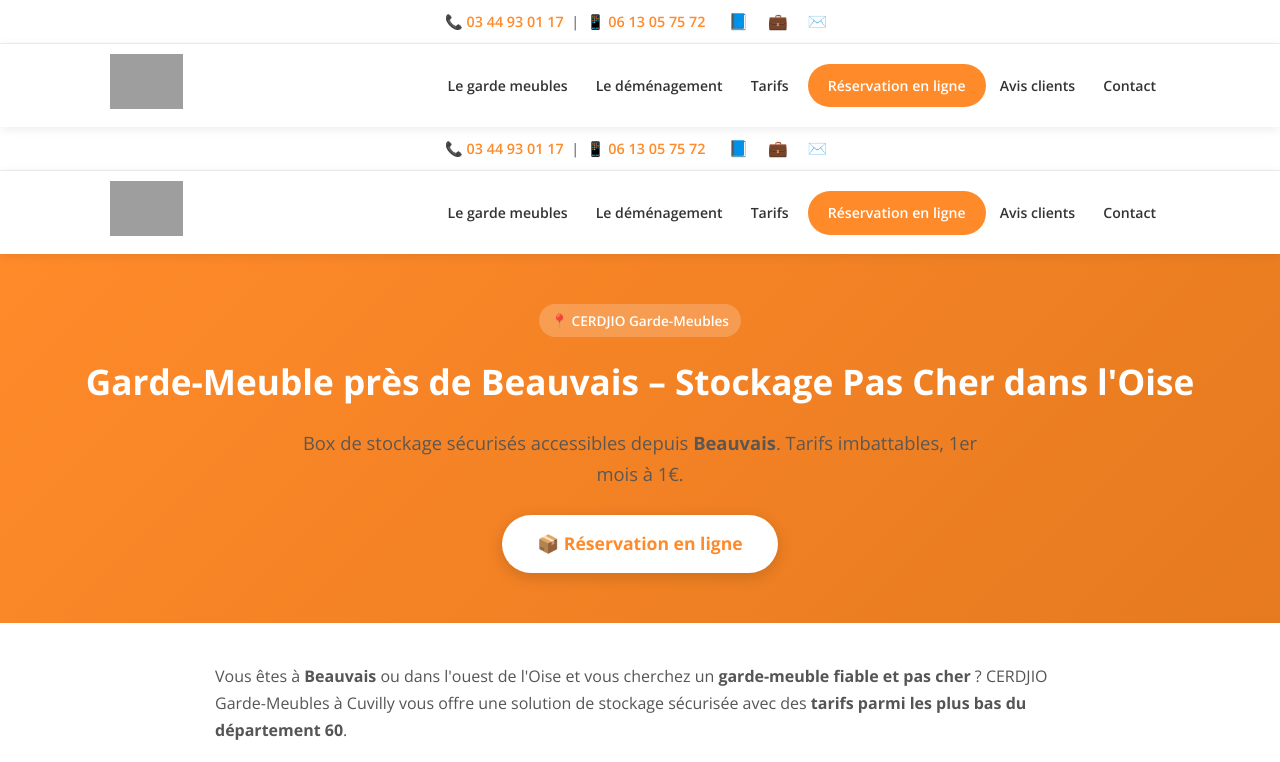
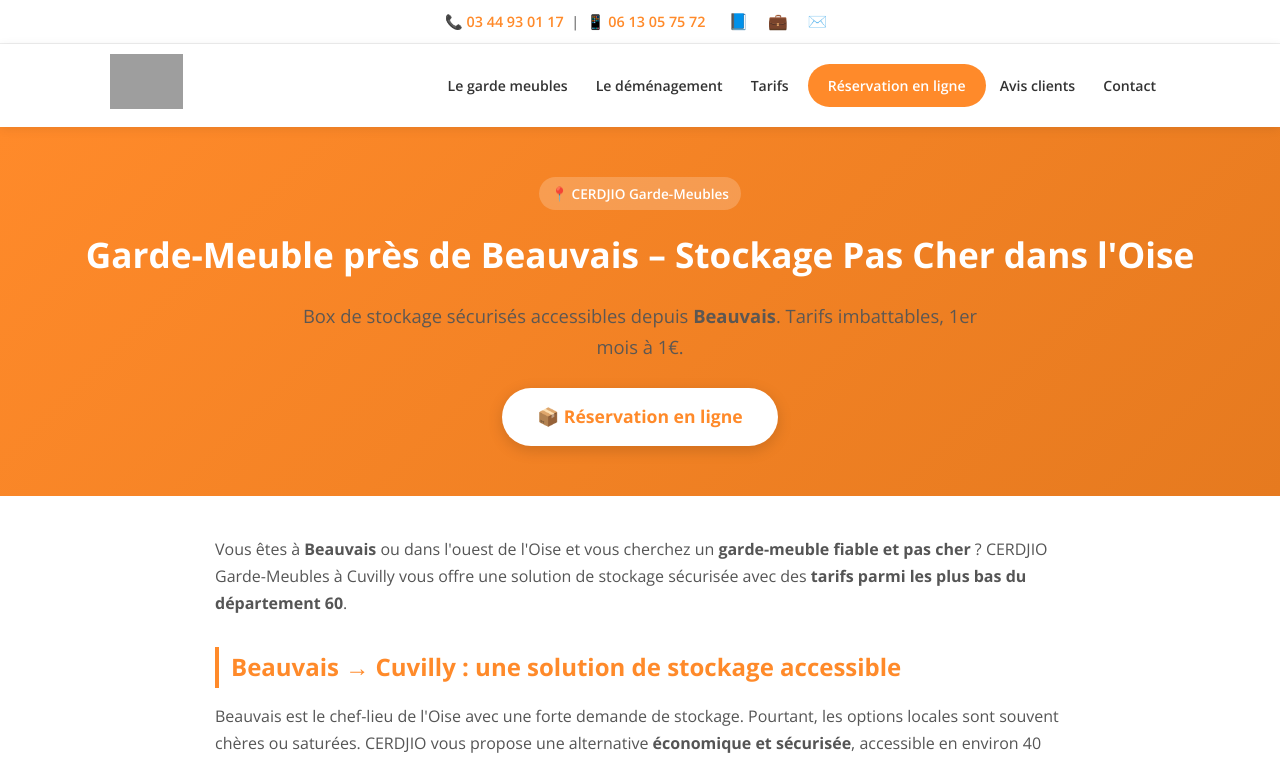
Before and after one commit to massziri/cerdjio-seo-pages, a plain HTML site: page pages/garde-meuble-beauvais.html in a window 1280 px wide. Shown: the top 762 px of the page. Drawn offline with nearby package versions, Linux system fonts and the light colour scheme; grey boxes are pictures that could not be loaded.

Commit message:
🔧 Fix: Remove duplicate header/topbar, add Maps embed – garde-meuble-beauvais.html

```diff
--- a/pages/garde-meuble-beauvais.html
+++ b/pages/garde-meuble-beauvais.html
@@ -332,37 +332,6 @@
   </header>
 
 
-  <!-- Top Bar -->
-  <div class="site-top-bar">
-    📞 <a href="tel:+33344930117">03 44 93 01 17</a> &nbsp;|&nbsp;
-    📱 <a href="tel:+33613057572">06 13 05 75 72</a>
-    &nbsp;&nbsp;
-    <span class="social-links">
-      <a href="https://fr-fr.facebook.com/cerdjio.demenagement/" target="_blank" rel="noopener" title="Facebook">📘</a>
-      <a href="https://www.linkedin.com/in/cerdjio-d%C3%A9m%C3%A9nagement-garde-meuble-142a0234" target="_blank" rel="noopener" title="LinkedIn">💼</a>
-      <a href="mailto:demenagement.cerdjio@gmail.com" title="Email">✉️</a>
-    </span>
-  </div>
-
-  <!-- Header -->
-  <header class="site-header">
-    <div class="header-inner">
-      <a href="https://www.garde-meuble-pas-cher.com/" class="site-logo">
-        <img src="https://www.garde-meuble-pas-cher.com/wp-content/uploads/2020/10/logo_cerdjio_garde_meubles_pas_cher-2.png" alt="CERDJIO Garde-Meubles Logo">
-      </a>
-      <button class="nav-toggle" onclick="document.querySelector('.site-nav').classList.toggle('active')" aria-label="Menu">☰</button>
-      <ul class="site-nav">
-        <li><a href="https://www.garde-meuble-pas-cher.com/le-garde-meubles/">Le garde meubles</a></li>
-        <li><a href="https://www.garde-meuble-pas-cher.com/le-demenagement/">Le déménagement</a></li>
-        <li><a href="https://www.garde-meuble-pas-cher.com/tarifs/">Tarifs</a></li>
-        <li><a href="https://www.garde-meuble-pas-cher.com/reservation-en-ligne-de-votre-box/" class="nav-cta">Réservation en ligne</a></li>
-        <li><a href="https://www.garde-meuble-pas-cher.com/avis-clients/">Avis clients</a></li>
-        <li><a href="https://www.garde-meuble-pas-cher.com/contactez-nous-pour-toute-demande-dinformation/">Contact</a></li>
-      </ul>
-    </div>
-  </header>
-
-
   <div class="hero-section">
     <span class="schema-badge" style="background:rgba(255,255,255,0.2);color:#fff;">📍 CERDJIO Garde-Meubles</span>
     <h1>Garde-Meuble près de Beauvais – Stockage Pas Cher dans l'Oise</h1>
@@ -475,6 +444,15 @@
       <a href="https://www.garde-meuble-pas-cher.com/contactez-nous-pour-toute-demande-dinformation/">Contact & Devis</a>
     </div>
   </div>
+  <div class="container">
+    <h2>📍 Comment Venir – Itinéraire depuis Beauvais</h2>
+    <p>CERDJIO Garde-Meubles se situe au <strong>12 rue des Vignettes, 60490 Cuvilly</strong>, à seulement 3 minutes de la sortie 11 de l'autoroute A1.</p>
+    <div class="map-container">
+      <iframe src="https://www.google.com/maps/embed?pb=!1m28!1m12!1m3!1d80000!2d2.5!3d49.5!2m3!1f0!2f0!3f0!3m2!1i1024!2i768!4f13.1!4m13!3e0!4m5!1s0x47e7d3b7bf09d3ab%3A0x40af13e81630a30!2sBeauvais%2C+France!3m2!1d49.4295!2d2.0807!4m5!1s0x47e7b9c9a3bce7e7%3A0xd2cdb84e4d31ca2!2s12+Rue+des+Vignettes%2C+60490+Cuvilly%2C+France!3m2!1d49.5633!2d2.7433!5e0!3m2!1sfr!2sfr" allowfullscreen="" loading="lazy" referrerpolicy="no-referrer-when-downgrade" title="Itinéraire depuis Beauvais → CERDJIO Garde-Meubles Cuvilly"></iframe>
+    </div>
+  </div>
+
+
 
 
   <!-- Footer -->
```
